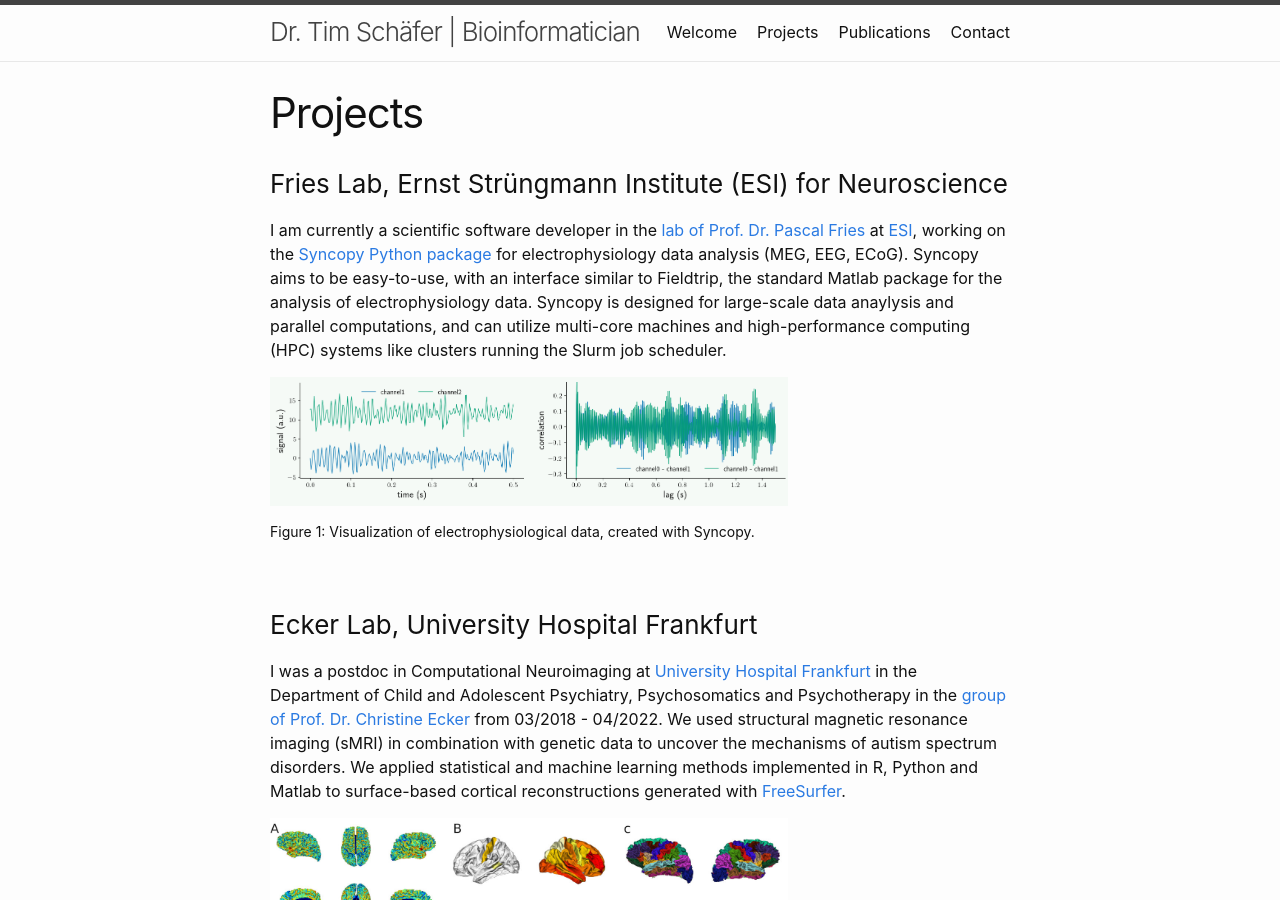
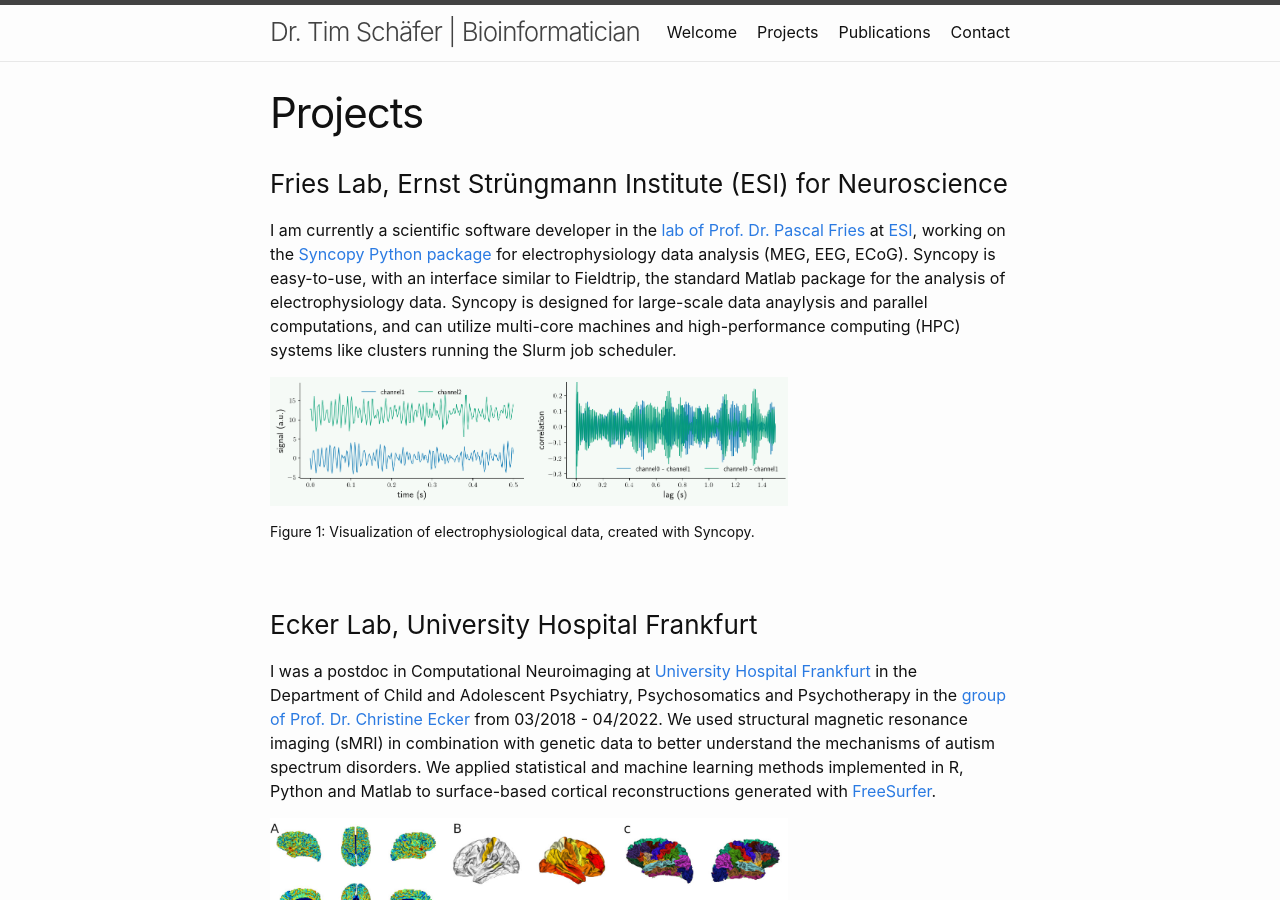
Before and after one commit to dfsp-spirit/dfsp-spirit.github.io, a Jekyll site: the page built from x020_projects.markdown, in a window 1280 px wide and 900 px high. Built offline with Jekyll 4.4.1, drawn with Linux system fonts in a browser that asks for light colours.

Commit message:
CHG: minor text adjustments

```diff
--- a/x020_projects.markdown
+++ b/x020_projects.markdown
@@ -6,7 +6,7 @@ permalink: /projects.html
 
 ### Fries Lab, Ernst Strüngmann Institute (ESI) for Neuroscience
 
-I am currently a scientific software developer in the [lab of Prof. Dr. Pascal Fries](https://www.esi-frankfurt.de/people/pascalfries/) at [ESI](https://www.esi-frankfurt.de/), working on the [Syncopy Python package](https://github.com/esi-neuroscience/syncopy) for electrophysiology data analysis (MEG, EEG, ECoG). Syncopy aims to be easy-to-use, with an interface similar to Fieldtrip, the standard Matlab package for the analysis of electrophysiology data. Syncopy is designed for large-scale data anaylysis and parallel computations, and can utilize multi-core machines and high-performance computing (HPC) systems like clusters running the Slurm job scheduler.
+I am currently a scientific software developer in the [lab of Prof. Dr. Pascal Fries](https://www.esi-frankfurt.de/people/pascalfries/) at [ESI](https://www.esi-frankfurt.de/), working on the [Syncopy Python package](https://github.com/esi-neuroscience/syncopy) for electrophysiology data analysis (MEG, EEG, ECoG). Syncopy is easy-to-use, with an interface similar to Fieldtrip, the standard Matlab package for the analysis of electrophysiology data. Syncopy is designed for large-scale data anaylysis and parallel computations, and can utilize multi-core machines and high-performance computing (HPC) systems like clusters running the Slurm job scheduler.
 
 <img style="" src="assets/img/syncopy_signals.png" alt="Electrophysiology data in Syncopy" width="70%">
 <figcaption>
@@ -18,7 +18,7 @@ Figure 1: Visualization of electrophysiological data, created with Syncopy.
 ### Ecker Lab, University Hospital Frankfurt
 
 I was a postdoc in Computational Neuroimaging at [University Hospital Frankfurt](https://kgu.de) in the Department of Child
-and Adolescent Psychiatry, Psychosomatics and Psychotherapy in the [group of Prof. Dr. Christine Ecker](https://www.kgu.de/einrichtungen/kliniken/zentrum-fuer-psychische-gesundheit/psychiatrie-psychosomatik-und-psychotherapie-des-kindes-und-jugendalters/forschung/laboratory-of-neuroimaging) from 03/2018 - 04/2022. We used structural magnetic resonance imaging (sMRI) in combination with genetic data to uncover the mechanisms of autism spectrum disorders. We applied statistical and machine learning methods implemented in R, Python and Matlab to surface-based cortical reconstructions generated with [FreeSurfer](http://freesurfer.net).
+and Adolescent Psychiatry, Psychosomatics and Psychotherapy in the [group of Prof. Dr. Christine Ecker](https://www.kgu.de/einrichtungen/kliniken/zentrum-fuer-psychische-gesundheit/psychiatrie-psychosomatik-und-psychotherapie-des-kindes-und-jugendalters/forschung/laboratory-of-neuroimaging) from 03/2018 - 04/2022. We used structural magnetic resonance imaging (sMRI) in combination with genetic data to better understand the mechanisms of autism spectrum disorders. We applied statistical and machine learning methods implemented in R, Python and Matlab to surface-based cortical reconstructions generated with [FreeSurfer](http://freesurfer.net).
 
 <img style="" src="assets/img/fsbrain_vis_overview.jpg" alt="sMRI descriptor visualization" width="70%">
 <figcaption>
```
